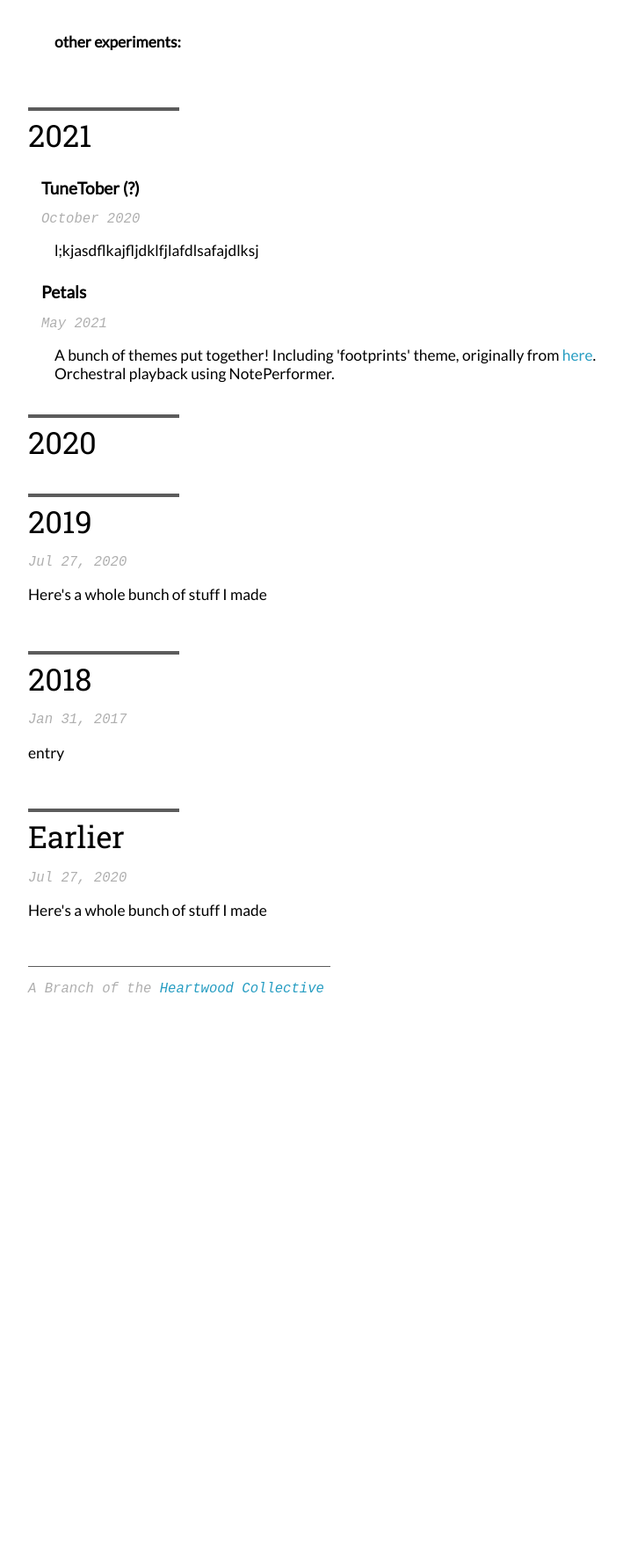
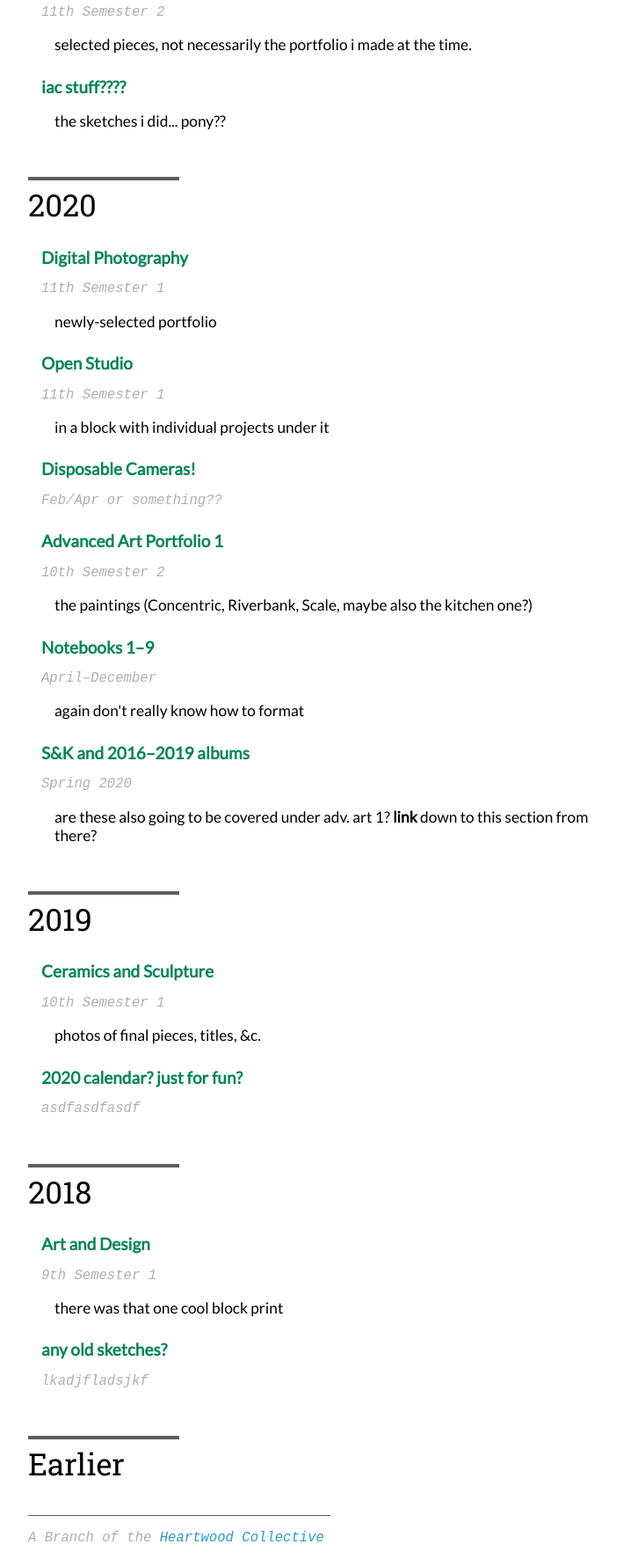
Before and after one commit to tobincooney/site, a PHP site: page /archive.html in a window 1280 px wide. Shown: the part 3002-4774 px from the top of the page at 88% size, without its empty margins (232-941 px from the left). Before the commit the page ends 4130 px from the top, so only its background shows below. Run offline with PHP 8.4, Linux system fonts and the light colour scheme.

Commit message:
at argus: filled out home page and whole portfolio structure

```diff
--- a/archive.html
+++ b/archive.html
@@ -34,36 +34,31 @@
 		</li>
 		<li class="toc"><a href="#2021">2021</a>
 			<ul>
-				<li class="toc"><a href="#petals">May: Petals</a> (does this go under the notebooks?)</li>
-				<li class="toc">notebooks 10&#8211;21 (specifically a note about the october project?)</li>
-				<li class="toc">advanced art portfolio (final portfolio) #12th</li>
-				<li class="toc">advanced photography (selected pieces, not necessarily the portfolio i chose) #11th</li>
+				<li class="toc">notebooks 10&#8211;21</li>
+				<li class="toc">advanced art portfolio #12th</li>
+				<li class="toc">advanced photography #11th</li>
 				<li class="toc">misc: iac sketches... ponY?</li>
 			</ul>
 		</li>
 		<li class="toc"><a href="#2020">2020</a>
 			<ul>
-				<li class="toc">digital photography (newly-selected final portfolio) #11th</li>
-				<li class="toc">open studio (maybe do individual project entries, with a tag or something) #11th</li>
+				<li class="toc">digital photography #11th</li>
+				<li class="toc">open studio #11th</li>
 				<li class="toc">disposable camera</li>
-				<li class="toc">advanced art portfolio #10th
-					<ul>
-						<li class="toc">Starling & Kingfisher (probably its own section)</li>
-						<li class="toc">the paintings (concentric, riverbank, scale, maybe also the kitchen one?</li>
-					</ul>
-				</li>
-				<li class="toc">notebooks 1&#8211;9 + S&K and 2016&#8211;2019 (this is the release time, not the work time, so i'm not sure)</li>
+				<li class="toc">advanced art portfolio #10th</li>
+				<li class="toc">notebooks 1&#8211;9</li>
+				<li>S&K and 2016&#8211;2019</li>
 			</ul>
 		</li>
 		<li class="toc"><a href="#2019">2019</a>
 			<ul>
-				<li class="toc">ceramics & sculpture (photos of final pieces, titles, &c.) #10th</li>
+				<li class="toc">ceramics & sculpture #10th</li>
 				<li class="toc">2020 calendar? just for fun?</li>
 			</ul>
 		</li>
 		<li class="toc"><a href="#2018">2018</a>
 			<ul>
-				<li class="toc">art and design (there was that cool block print) #9th</li>
+				<li class="toc">art and design #9th</li>
 				<li class="toc">sketches i did for the old story things?</li>
 			</ul>
 		</li>
@@ -72,20 +67,19 @@
 	</div>
 
 
+	<!--    THE CONTENT BEGINS    -->
 
-	<!--    THE CONTENT BEGINS    -->
+	<!-- current -->
 
 	<span>
 		<hr />
 		<a id="current"></a>
 		<h3>Current</h3>
-		<p>
-		- tpvotlgb. mostly this is repeat from pinned. b/c pinned is the reduction. this is the source
-		</p>
+
 		<div class="project">
 			<a id="darkroom"></a>
 			<h4>Darkroom Film Photography</h4>
-			<p class="date">2021 Semester 1</p>
+			<p class="date">12th Semester 1</p>
 			<h5>final portfolio:</h5>
 			<div class="post-content">
 				<p>(the things i'm actually submitting for the class)</p>
@@ -117,89 +111,200 @@
 				<h5>other experiments:</h5>
 			</div>
 		</div>
+
+		<div class="project">
+			<a id="gourdboat"></a>
+			<h4>The Perilous Voyage of the Little Gourd Boat</h4>
+			<p class="date">2020&#8211;</p>
+			<div class="post-content">
+				<p>It's got <a href="https://gourdboat.github.io/">its own page</a>!</p>
+			</div>
+		</div>
+
+	</span>
+	<br />
+
+	<!--2021-->
+
+	<span>
+		<hr />
+		<a id="2021"></a>
+		<h3>2021</h3>
+
+		<div class="project">
+			<a id=""></a>
+			<h4>Notebooks 10&#8211;21</h4>
+			<p class="date">January&#8211;December 2021</p>
+			<div class="post-content">
+				<p>not sure how best to display these</p>
+				<p>maybe specifically call attention to the october project? list all the notebooks in one block, but a couple of them have little descriptions.</p>
+			</div>
+		</div>
+
+		<div class="project">
+			<a id=""></a>
+			<h4>Advanced Art Portfolio 2</h4>
+			<p class="date">12th Semester 1</p>
+			<div class="post-content">
+				<p>whatever ends up in my final portfolio</p>
+			</div>
+		</div>
+
+		<div class="project">
+			<a id=""></a>
+			<h4>Advanced Photography</h4>
+			<p class="date">11th Semester 2</p>
+			<div class="post-content">
+				<p>selected pieces, not necessarily the portfolio i made at the time.</p>
+			</div>
+		</div>
+
+		<div class="project">
+			<a id=""></a>
+			<h4>iac stuff????</h4>
+			<p class="date"></p>
+			<div class="post-content">
+				<p>the sketches i did... pony??</p>
+			</div>
+		</div>
+
+	</span>
+	<br />
+
+	<!--2020-->
+
+	<span>
+		<hr />
+		<a id="2020"></a>
+		<h3>2020</h3>
+
+		<div class="project">
+			<a id=""></a>
+			<h4>Digital Photography</h4>
+			<p class="date">11th Semester 1</p>
+			<div class="post-content">
+				<p>newly-selected portfolio</p>
+			</div>
+		</div>
+
+		<div class="project">
+			<a id=""></a>
+			<h4>Open Studio</h4>
+			<p class="date">11th Semester 1</p>
+			<div class="post-content">
+				<p>in a block with individual projects under it</p>
+			</div>
+		</div>
+
+		<div class="project">
+			<a id=""></a>
+			<h4>Disposable Cameras!</h4>
+			<p class="date">Feb/Apr or something??</p>
+			<div class="post-content">
+				<p></p>
+			</div>
+		</div>
+
+		<div class="project">
+			<a id=""></a>
+			<h4>Advanced Art Portfolio 1</h4>
+			<p class="date">10th Semester 2</p>
+			<div class="post-content">
+				<p>the paintings (Concentric, Riverbank, Scale, maybe also the kitchen one?)</p>
+			</div>
+		</div>
+
+		<div class="project">
+			<a id=""></a>
+			<h4>Notebooks 1&#8211;9</h4>
+			<p class="date">April&#8211;December</p>
+			<div class="post-content">
+				<p>again don't really know how to format</p>
+			</div>
+		</div>
+
+		<div class="project">
+			<a id=""></a>
+			<h4>S&amp;K and 2016&#8211;2019 albums</h4>
+			<p class="date">Spring 2020</p>
+			<div class="post-content">
+				<p>are these also going to be covered under adv. art 1? <strong>link</strong> down to this section from there?</p>
+			</div>
+		</div>
+
+	</span>
+	<br />
+
+	<!--2019-->
+
+	<span>
+		<hr />
+		<a id="2019"></a>
+		<h3>2019</h3>
+
+		<div class="project">
+			<a id=""></a>
+			<h4>Ceramics and Sculpture</h4>
+			<p class="date">10th Semester 1</p>
+			<div class="post-content">
+				<p>photos of final pieces, titles, &amp;c.</p>
+			</div>
+		</div>
+
+		<div class="project">
+			<a id=""></a>
+			<h4>2020 calendar? just for fun?</h4>
+			<p class="date">asdfasdfasdf</p>
+			<div class="post-content">
+				<p></p>
+			</div>
+		</div>
+
+	</span>
+	<br />
+
+	<!--2018-->
+
+	<span>
+		<hr />
+		<a id="2018"></a>
+		<h3>2018</h3>
+
+		<div class="project">
+			<a id=""></a>
+			<h4>Art and Design</h4>
+			<p class="date">9th Semester 1</p>
+			<div class="post-content">
+				<p>there was that one cool block print</p>
+			</div>
+		</div>
+
+		<div class="project">
+			<a id=""></a>
+			<h4>any old sketches?</h4>
+			<p class="date">lkadjfladsjkf</p>
+			<div class="post-content">
+				<p></p>
+			</div>
+		</div>
+
+	</span>
+	<br />
+
+	<!-- earlier -->
+
+	<span>
+		<hr />
+		<a id="earlier"></a>
+		<h3>Earlier</h3>
+
+
 	</span>
 	<br />
 
 
 
 
-	<span>
-		<hr />
-		<a id="2021"></a>
-		<h3>2021</h3>
-		<div class="project">
-			<a id="tunetober"></a>
-			<h4>TuneTober (?)</h4>
-			<p class="date">October 2020</p>
-			<div class="post-content">
-			l;kjasdflkajfljdklfjlafdlsafajdlksj
-			</div>
-		</div>
-		<div class="project">
-			<a id="petals"></a>
-			<h4>Petals</h4>
-			<p class="date">May 2021</p>
-			<div class="post-content">
-			A bunch of themes put together! Including 'footprints' theme, originally from <a href="https://tobincooney.bandcamp.com/track/footprints-of-the-prince-long">here</a>. Orchestral playback using NotePerformer.
-			</div>
-		</div>
-	</span>
-	<br />
-
-
-
-
-	<span>
-		<hr />
-		<a id="2020"></a>
-		<h3>2020</h3>
-		<div class="project">
-			<a id="snowfall"></a>
-
-		</div>
-	</span>
-	<br />
-
-
-
-
-	<span>
-		<hr />
-		<a id="2019"></a>
-		<h3>2019</h3>
-		<p class="date">Jul 27, 2020</p>
-		<p>
-			Here's a whole bunch of stuff I made
-		</p>
-	</span>
-	<br />
-
-
-
-	<span>
-		<hr />
-		<a id="2018"></a>
-		<h3>2018</h3>
-		<p class="date">Jan 31, 2017</p>
-		<p>
-			entry
-		</p>
-	</span>
-	<br />
-
-
-
-
-	<span>
-		<hr />
-		<a id="earlier"></a>
-		<h3>Earlier</h3>
-		<p class="date">Jul 27, 2020</p>
-		<p>
-			Here's a whole bunch of stuff I made
-		</p>
-	</span>
-	<br />
 
 	<hr id="endline" />
 	<p class="date">A Branch of the <a href="https://www.heartwoodcollective.com/">Heartwood Collective</a></p>
--- a/style.css
+++ b/style.css
@@ -29,6 +29,8 @@ h1.title {
 	font-size: 400%;
 	font-weight: normal;
 	margin-bottom: 0px;
+	display: inline-block;
+	padding-right: 8%;
 }
 div#pinned {
 	border-style: solid;
@@ -76,6 +78,7 @@ h4 {
 	font-size: 110%;
 	left:-5px;
 	margin-bottom: 0px;
+	color: #038557;
 }
 h5 {
 	font-weight: bold;
@@ -122,4 +125,5 @@ hr#endline {
 	a:visited:hover { color: #b08735; }
 	p.date { color: #8c8c8c; }
 	div#toc { border-color: grey; }
+	h4 { color: #d19404; }
 }
```
Also changed, not shown: index.html (+8 -17 lines), notes/archive.md (+27 -42 lines), notes/pinned.md (+19 -0 lines), notes/portfolio album.md (+1 -0 lines).
